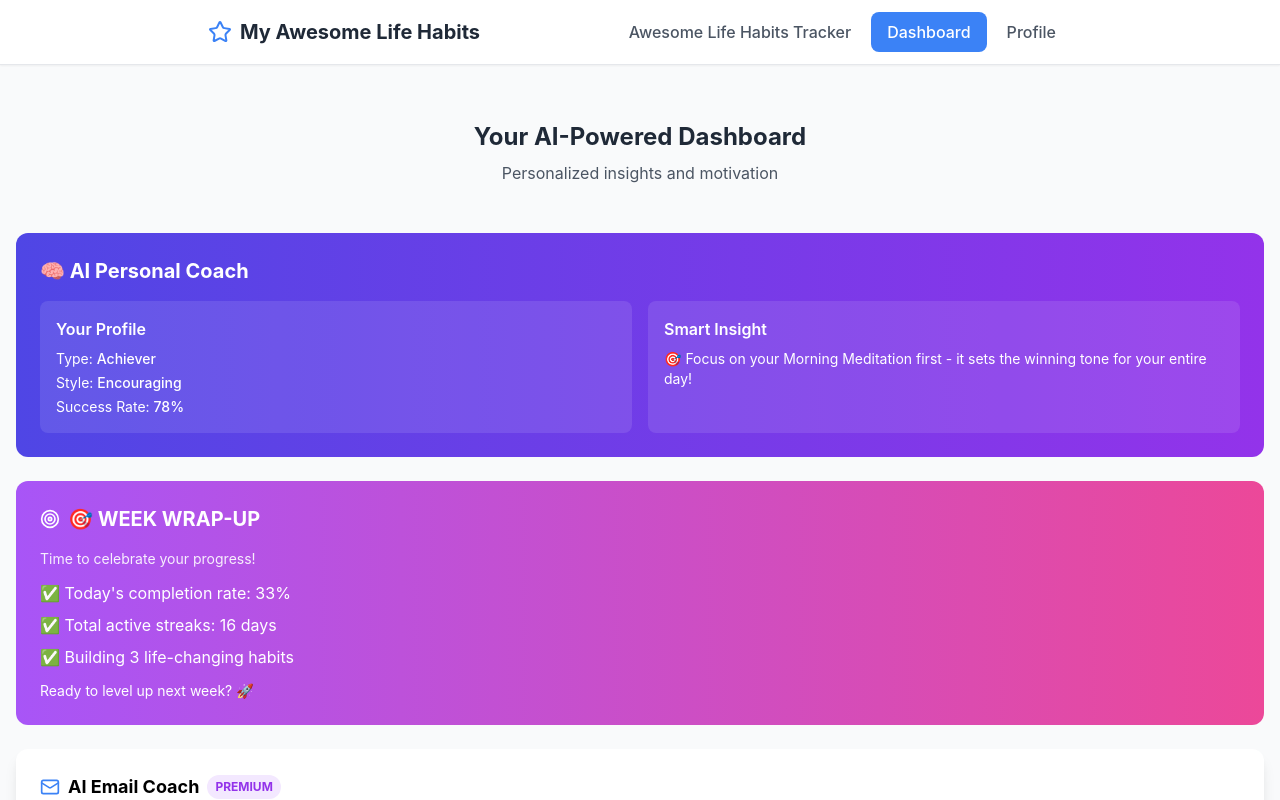
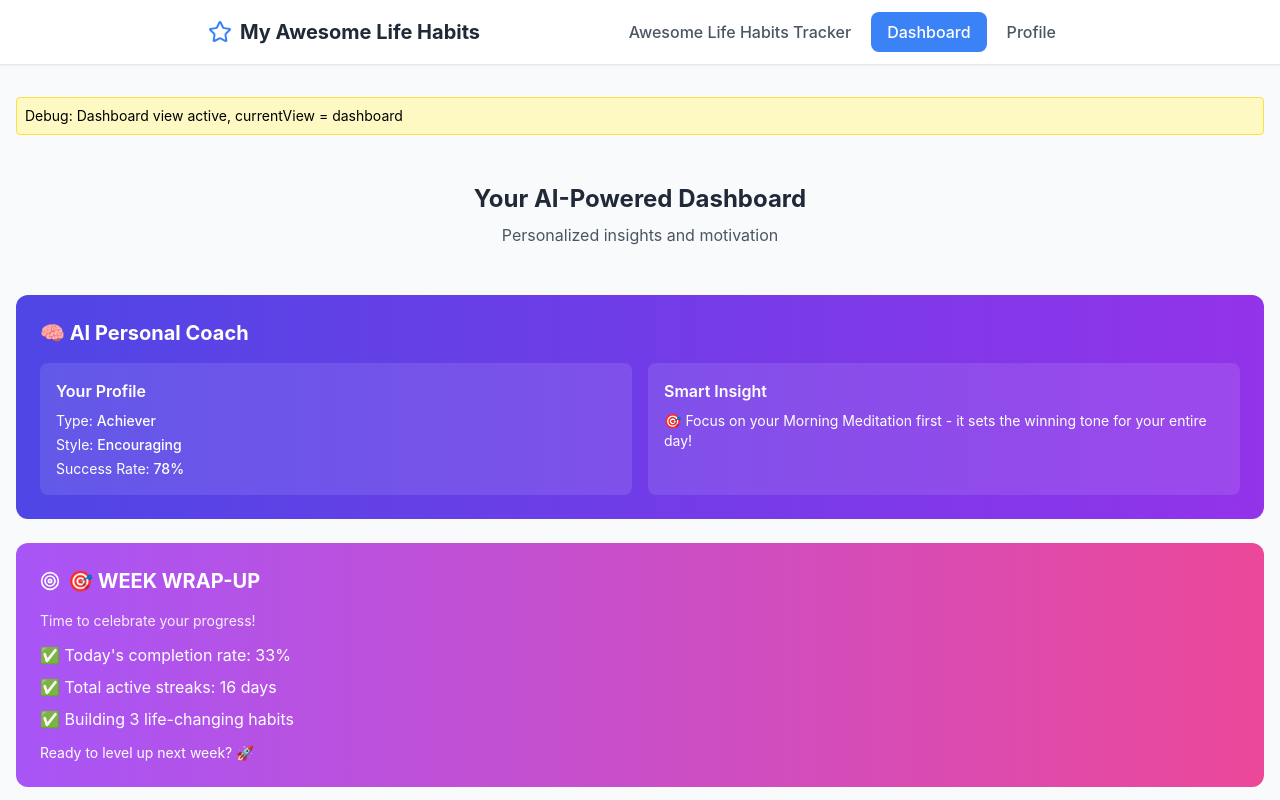
Before and after one commit to DeodathVR/better-habits-better-me, a React (Create React App) app: page / in a window 1280 px wide. Both pictures are taken after a click on the button "Dashboard". Shown: the top 800 px of the page. Built offline with nearby package versions, Linux system fonts and the light colour scheme.

Commit message:
Update Major Mods App.js

```diff
--- a/src/App.js
+++ b/src/App.js
@@ -1274,6 +1274,11 @@ Example URLs you can bookmark or use:
 
         {currentView === 'dashboard' && (
           <div className="space-y-6">
+            {/* Debug info - remove this after testing */}
+            <div className="bg-yellow-100 border border-yellow-300 rounded p-2 text-sm">
+              Debug: Dashboard view active, currentView = {currentView}
+            </div>
+
             <div className="text-center py-6">
               <h2 className="text-2xl font-bold text-gray-800 mb-2">Your AI-Powered Dashboard</h2>
               <p className="text-gray-600">Personalized insights and motivation</p>
@@ -1315,7 +1320,6 @@ Example URLs you can bookmark or use:
               </div>
             </div>
 
-            {currentUser.isPremium && (
             <div className="bg-white rounded-xl shadow-lg p-6">
               <h3 className="text-lg font-bold mb-4 flex items-center gap-2">
                 <Mail className="w-5 h-5 text-blue-500" />
@@ -1361,9 +1365,7 @@ Example URLs you can bookmark or use:
                 </div>
               )}
             </div>
-            )}
-
-            {currentUser.isPremium && (
+
             <div className="bg-white rounded-xl shadow-lg p-6">
               <h3 className="text-lg font-bold mb-4 flex items-center gap-2">
                 <Phone className="w-5 h-5 text-green-500" />
@@ -1374,7 +1376,7 @@ Example URLs you can bookmark or use:
                 <div className="bg-gradient-to-r from-green-50 to-emerald-50 border border-green-200 rounded-lg p-4">
                   <h4 className="font-semibold text-green-800 mb-2">📞 AI Voice Calling System</h4>
                   <p className="text-sm text-green-700 mb-3">After 4 days inactive, AI will call you with personalized voice coaching matching your personality.</p>
-                    <div className="grid grid-cols-1 md:grid-cols-2 gap-3 text-xs mb-3">
+                  <div className="grid grid-cols-1 sm:grid-cols-2 gap-3 text-xs mb-3">
                     <div><span className="font-medium">Voice Style:</span> Energetic & confident (Achiever)</div>
                     <div><span className="font-medium">Call Time:</span> {currentUser.preferences.optimalCallTime}</div>
                     <div><span className="font-medium">Duration:</span> 45-60 seconds</div>
@@ -1395,7 +1397,7 @@ Example URLs you can bookmark or use:
                   <div className="space-y-3">
                     {currentUser.callHistory.map(call => (
                       <div key={call.id} className="bg-white border border-gray-200 rounded-lg p-4 shadow-sm">
-                          <div className="flex items-center justify-between mb-3">
+                        <div className="flex flex-col sm:flex-row sm:items-center justify-between mb-3 gap-2">
                           <div className="flex items-center gap-2">
                             <div className="w-8 h-8 bg-green-500 rounded-full flex items-center justify-center text-white text-sm font-bold">📞</div>
                             <div>
@@ -1403,7 +1405,7 @@ Example URLs you can bookmark or use:
                               <p className="text-xs text-gray-500">Scheduled for {call.scheduledTime}</p>
                             </div>
                           </div>
-                            <span className="text-xs bg-green-100 text-green-600 px-2 py-1 rounded-full">{call.status}</span>
+                          <span className="text-xs bg-green-100 text-green-600 px-2 py-1 rounded-full self-start">{call.status}</span>
                         </div>
                         <div className="text-sm text-gray-600 bg-gray-50 p-3 rounded border-l-4 border-green-500">
                           <p className="font-medium mb-2">📜 Call Script Preview ({call.voiceStyle}):</p>
@@ -1416,13 +1418,12 @@ Example URLs you can bookmark or use:
                 </div>
               )}
             </div>
-            )}
 
             <div className="bg-white rounded-xl shadow-lg p-6">
               <h3 className="text-lg font-bold mb-4 flex items-center gap-2">
                 <Heart className="w-5 h-5 text-red-500" />
                 Life Coach Messages
-                {currentUser.isPremium && <span className="text-xs bg-red-100 text-red-600 px-2 py-1 rounded-full">AI POWERED</span>}
+                <span className="text-xs bg-red-100 text-red-600 px-2 py-1 rounded-full">AI POWERED</span>
               </h3>
               <div className="mb-4">
                 <div className="bg-gradient-to-r from-red-50 to-pink-50 border border-red-200 rounded-lg p-4">
```
Lines whose indentation alone changed are shown as unchanged.
